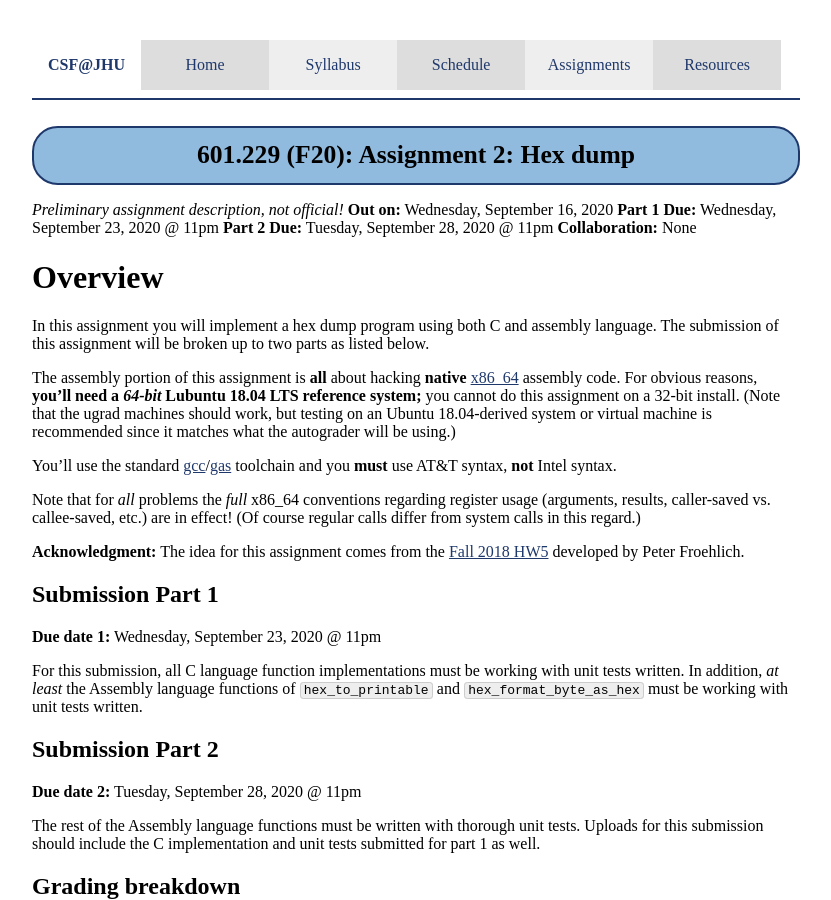
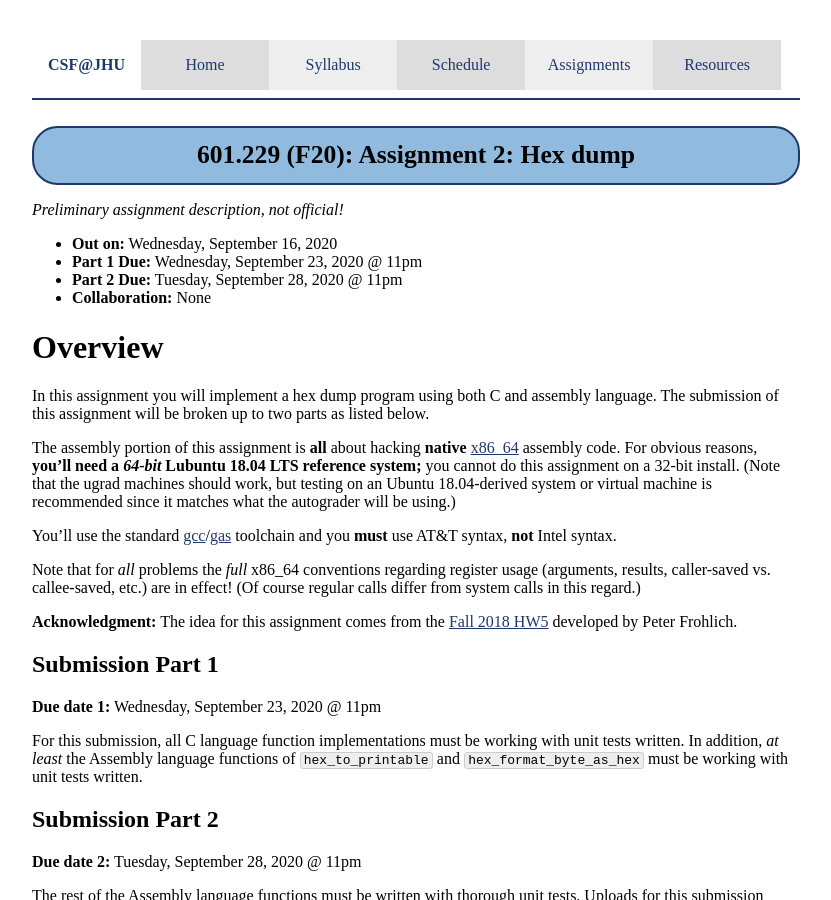
Before and after one commit to jhucsf/fall2020, a Jekyll site: the page built from assign/assign02.md, in a window 1280 px wide and 900 px high. Shown: the whole window, without its empty margins (224-1055 px from the left). Built offline with Jekyll 4.4.1, drawn with Linux system fonts in a browser that asks for light colours.

Commit message:
fix md list, phf typo

```diff
--- a/assign/assign02.md
+++ b/assign/assign02.md
@@ -4,10 +4,10 @@ title: "Assignment 2: Hex dump"
 ---
 
 *Preliminary assignment description, not official!*
-**Out on:** Wednesday, September 16, 2020
-**Part 1 Due:** Wednesday, September 23, 2020 @ 11pm
-**Part 2 Due:** Tuesday, September 28, 2020 @ 11pm
-**Collaboration:** None
+* **Out on:** Wednesday, September 16, 2020
+* **Part 1 Due:** Wednesday, September 23, 2020 @ 11pm
+* **Part 2 Due:** Tuesday, September 28, 2020 @ 11pm
+* **Collaboration:** None
 
 # Overview
 
@@ -24,7 +24,7 @@ are in effect\! (Of course regular calls differ from system calls in
 this regard.)
 
 
-**Acknowledgment:** The idea for this assignment comes from the [Fall 2018 HW5](https://www.cs.jhu.edu/~phf/2018/fall/cs229/simple-x86_64.html) developed by Peter Froehlich.
+**Acknowledgment:** The idea for this assignment comes from the [Fall 2018 HW5](https://www.cs.jhu.edu/~phf/2018/fall/cs229/simple-x86_64.html) developed by Peter Frohlich.
 
 
 ## Submission Part 1
```
